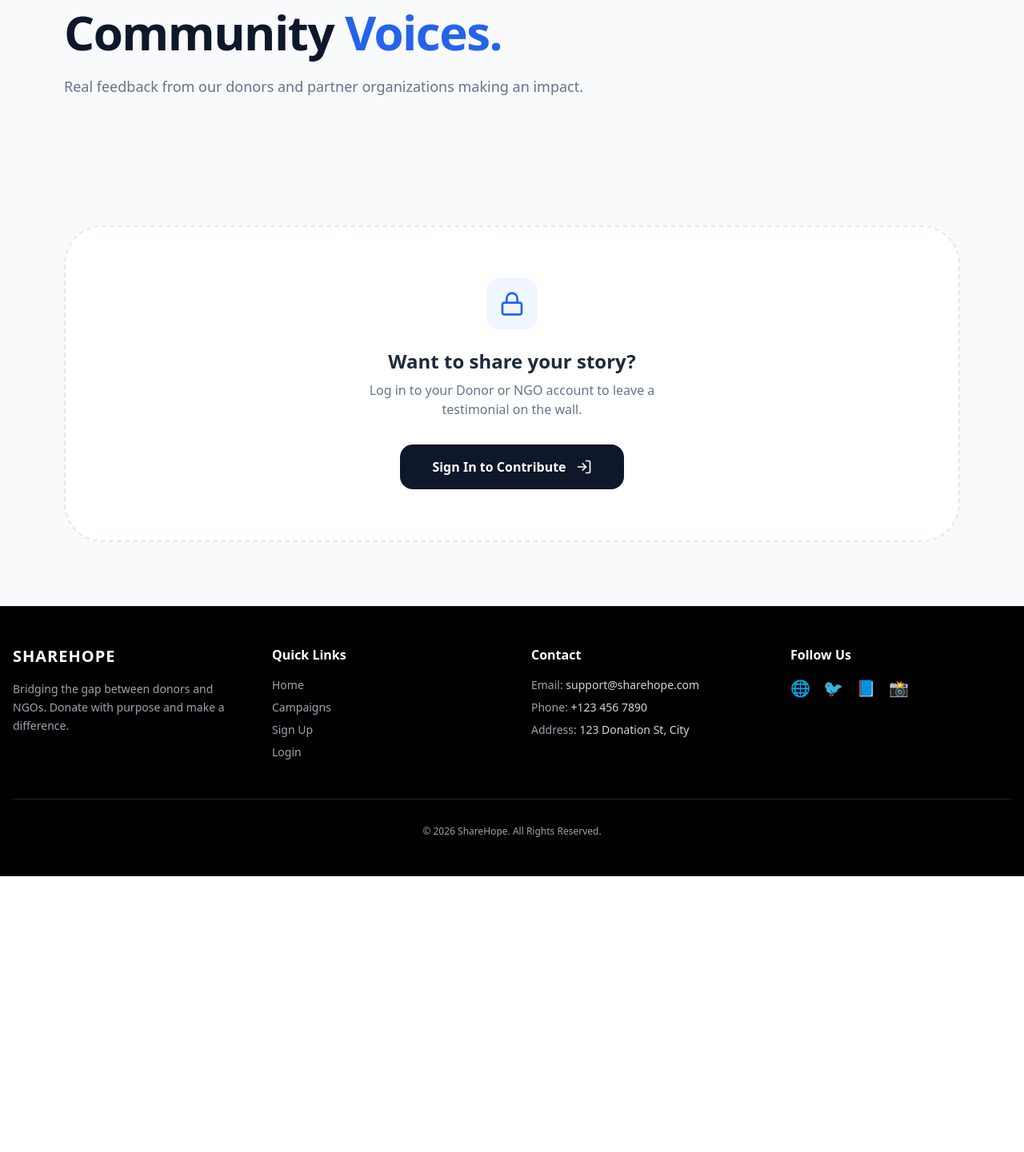
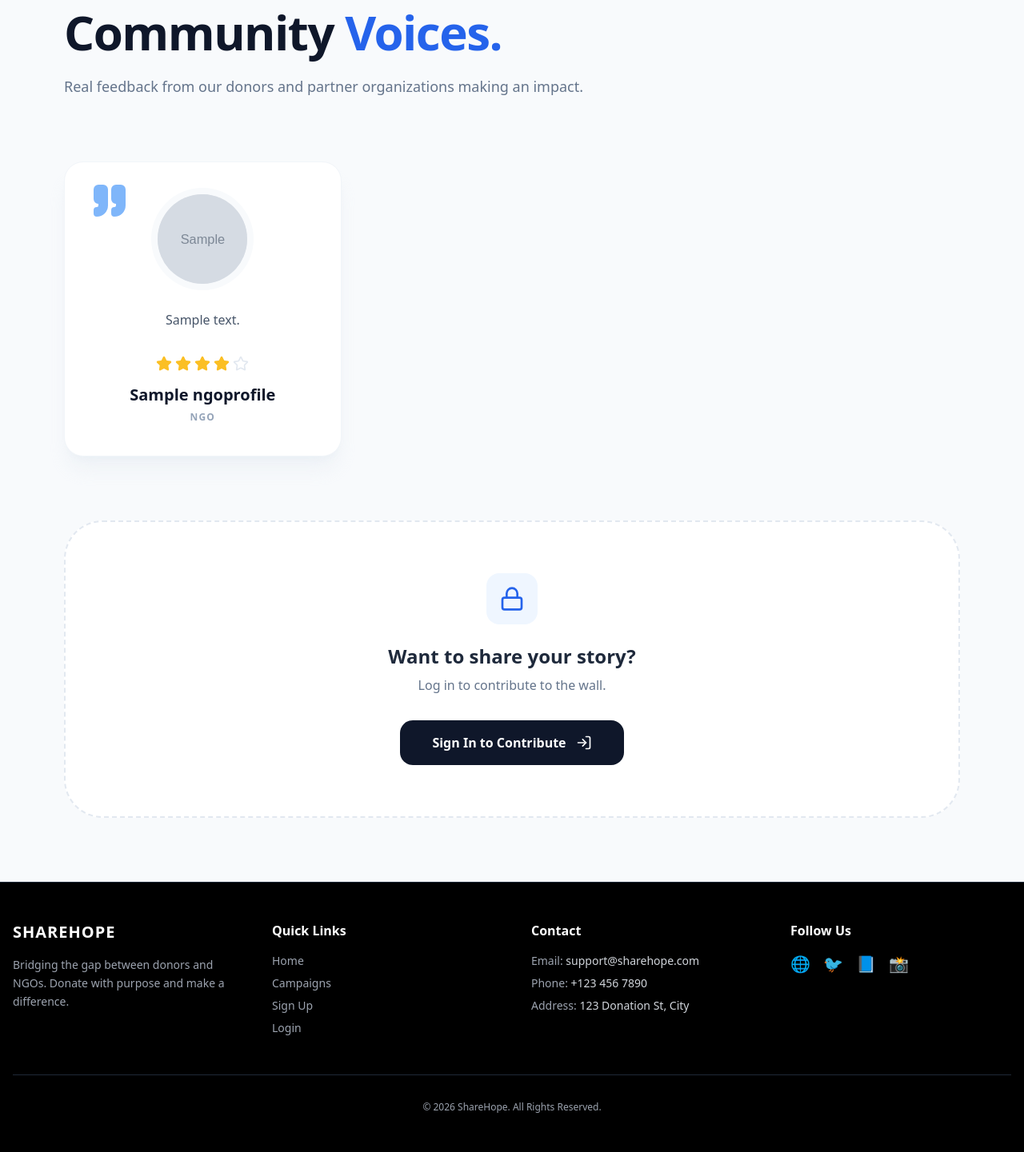
Before and after one commit to bipinjlimbu/Donations-Management-System---Django-Project, a Django app: page /testimonials/ in a window 1280 px wide. Shown: the part 174-1615 px from the top of the page at 80% size. Before the commit the page ends 1270 px from the top, so only its background shows below. Run offline with Django 5.2, Linux system fonts and the light colour scheme; tables that the repository leaves empty hold one stand-in row (values such as "Sample post"); grey boxes marked "Sample" are stand-in pictures.

Commit message:
Card Design Changed in Testimonial Page

```diff
--- a/dms_app/templates/main/testimonials_page.html
+++ b/dms_app/templates/main/testimonials_page.html
@@ -31,86 +31,61 @@
                 {% endif %}
             </div>
 
-            <div class="grid grid-cols-1 md:grid-cols-2 lg:grid-cols-3 gap-8">
+            <div class="grid grid-cols-1 md:grid-cols-2 lg:grid-cols-3 gap-10">
                 {% for testimonial in testimonials %}
 
-                {% if testimonial.user.role == 'DONOR' %}
+                <div class="bg-white p-10 rounded-3xl border border-slate-100 shadow-xl shadow-slate-200/40 flex flex-col items-center text-center relative group hover:scale-[1.02] transition-all duration-300">
 
-                <div class="bg-white p-8 rounded-[2.5rem] border border-slate-200 shadow-xl shadow-slate-200/50 flex flex-col justify-between group hover:border-blue-400 transition-all">
-                    <div>
-                        <div class="flex gap-1 text-orange-400 mb-6">
+                    <div class="absolute top-6 left-8 text-blue-400 opacity-80">
+                        <i data-lucide="quote" class="w-12 h-12 fill-current"></i>
+                    </div>
+
+                    <div class="relative mb-8">
+                        <div class="w-28 h-28 rounded-full ring-8 ring-slate-50 overflow-hidden shadow-inner bg-slate-100 flex items-center justify-center">
+                            {% if testimonial.user.profile_image %}
+                                <img src="{{ testimonial.user.profile_image.url }}" class="w-full h-full object-cover">
+                            {% else %}
+                                <span class="text-3xl font-black text-slate-400">{{ testimonial.user.username|slice:":1"|upper }}</span>
+                            {% endif %}
+                        </div>
+                    </div>
+
+                    <p class="text-slate-600 font-medium leading-relaxed text-base mb-8 px-2">
+                        {{ testimonial.message }}
+                    </p>
+
+                    <div class="flex gap-1 mb-4">
                         {% for i in "12345" %}
                             {% if forloop.counter <= testimonial.rating %}
-                                    <i data-lucide="star" class="w-5 h-5 text-orange-400 fill-current"></i>
+                                <i data-lucide="star" class="w-5 h-5 text-amber-400 fill-current"></i>
                             {% else %}
                                 <i data-lucide="star" class="w-5 h-5 text-slate-200"></i>
                             {% endif %}
                         {% endfor %}
                     </div>
-                        <p class="text-slate-700 font-bold italic leading-relaxed text-lg mb-8">
-                            "{{ testimonial.message }}"
+
+                    <div class="mt-auto">
+                        <h4 class="text-xl font-black text-slate-900 leading-tight">
+                            {% if testimonial.user.role == 'DONOR' %}
+                                {{ testimonial.user.donor_profile.full_name }}
+                            {% else %}
+                                {{ testimonial.user.ngo_profile.organization_name }}
+                            {% endif %}
+                        </h4>
+                        <p class="text-xs font-bold text-slate-400 uppercase tracking-widest mt-2">
+                            {% if testimonial.user.role == 'DONOR' %}Donor{% else %}NGO{% endif %}
                         </p>
                     </div>
-                    <div class="flex items-center gap-4 pt-6 border-t border-slate-50">
-                        <div class="w-12 h-12 rounded-2xl bg-orange-100 flex items-center justify-center text-orange-600 font-black text-xl">
-                            {% if testimonial.user.profile_image %}
-                            <img src="{{ testimonial.user.profile_image.url }}" class="w-full h-full rounded-2xl object-cover">
-                            {% else %}
-                            {{ testimonial.user.username|slice:":1"|upper }}
-                            {% endif %}
                 </div>
-                        <div>
-                            <h4 class="font-black text-slate-900 leading-none mb-1">{{ testimonial.user.donor_profile.full_name }}</h4>
-                            <span class="text-[9px] px-2 py-0.5 bg-orange-50 text-orange-600 font-black rounded uppercase tracking-wider">Donor</span>
-                        </div>
-                    </div>
-                </div>
-
-                {% elif testimonial.user.role == 'NGO' %}
-
-                <div class="bg-[#0F172A] p-8 rounded-[2.5rem] text-white relative overflow-hidden shadow-2xl flex flex-col justify-between">
-                    <div class="absolute -top-10 -right-10 w-32 h-32 bg-blue-600/20 rounded-full blur-3xl"></div>
-                    <div class="relative z-10">
-                        <div class="flex gap-1 text-orange-400 mb-6">
-                            {% for i in "12345" %}
-                                {% if forloop.counter <= testimonial.rating %}
-                                    <i data-lucide="star" class="w-5 h-5 text-orange-400 fill-current"></i>
-                                {% else %}
-                                    <i data-lucide="star" class="w-5 h-5 text-slate-200"></i>
-                                {% endif %}
-                            {% endfor %}
-                        </div>
-                        <p class="text-slate-200 font-bold italic leading-relaxed text-lg mb-8">
-                            "{{ testimonial.message }}"
-                        </p>
-                    </div>
-                    <div class="flex items-center gap-4 pt-6 border-t border-slate-800 relative z-10">
-                        <div class="w-12 h-12 rounded-2xl bg-blue-600 flex items-center justify-center text-white font-black text-xl">
-                            {% if testimonial.user.profile_image %}
-                            <img src="{{ testimonial.user.profile_image.url }}" class="w-full h-full rounded-2xl object-cover">
-                            {% else %}
-                            {{ testimonial.user.username|slice:":1"|upper }}
-                            {% endif %}
-                        </div>
-                        <div>
-                            <h4 class="font-black text-white leading-none mb-1">{{ testimonial.user.ngo_profile.organization_name }}</h4>
-                            <span class="text-[9px] px-2 py-0.5 bg-blue-500/20 text-blue-400 font-black rounded uppercase tracking-wider">NGO Partner</span>
-                        </div>
-                    </div>
-                </div>
-
-                {% endif %}
 
                 {% empty %}
                 <div class="bg-slate-50 border-2 border-dashed border-slate-200 rounded-3xl p-16 text-center col-span-full">
                     <div class="w-16 h-16 bg-white rounded-full flex items-center justify-center mx-auto mb-4 shadow-sm">
-                        <i data-lucide="coffee" class="w-8 h-8 text-slate-300"></i>
+                        <i data-lucide="message-square" class="w-8 h-8 text-slate-300"></i>
                     </div>
                     <p class="text-slate-500 font-bold text-lg">No testimonials yet!</p>
-                    <p class="text-slate-400 text-sm">Be the first to share your experience with ShareHope.</p>
                 </div>
                 {% endfor %}
-
             </div>
 
             {% if not user.is_authenticated %}
@@ -119,7 +94,7 @@
                     <i data-lucide="lock" class="w-8 h-8"></i>
                 </div>
                 <h4 class="text-2xl font-black text-slate-800 mb-2">Want to share your story?</h4>
-                <p class="text-slate-500 mb-8 max-w-sm mx-auto font-medium">Log in to your Donor or NGO account to leave a testimonial on the wall.</p>
+                <p class="text-slate-500 mb-8 max-w-sm mx-auto font-medium">Log in to contribute to the wall.</p>
                 <a href="/login" class="inline-flex items-center gap-3 px-10 py-4 bg-slate-900 text-white font-black rounded-2xl hover:bg-blue-600 transition-all">
                     Sign In to Contribute
                     <i data-lucide="log-in" class="w-5 h-5"></i>
--- a/static/src/styles.css
+++ b/static/src/styles.css
@@ -416,7 +416,7 @@ Ensure the default browser behavior of the `hidden` attribute.
   display: none;
 }
 
-.-translate-y-1\/2, .rotate-\[-5deg\], .transform, .hover\:-translate-y-1, .hover\:-translate-y-2, .hover\:-translate-y-0\.5, .hover\:-translate-y-0, .hover\:scale-110, .hover\:scale-105, .active\:translate-y-0, .active\:scale-\[0\.98\], .active\:scale-95, .active\:scale-90, .group-hover\:translate-x-1, .group-hover\:-translate-y-1, .group-hover\:-translate-x-1, .group-hover\:rotate-90, .group-hover\:scale-110, .group-hover\:scale-105, .group-hover\:scale-125 {
+.-translate-y-1\/2, .rotate-\[-5deg\], .transform, .hover\:-translate-y-1, .hover\:-translate-y-2, .hover\:-translate-y-0\.5, .hover\:-translate-y-0, .hover\:scale-110, .hover\:scale-105, .hover\:scale-\[1\.02\], .active\:translate-y-0, .active\:scale-\[0\.98\], .active\:scale-95, .active\:scale-90, .group-hover\:translate-x-1, .group-hover\:-translate-y-1, .group-hover\:-translate-x-1, .group-hover\:scale-110, .group-hover\:scale-105 {
   --tw-translate-x: 0;
   --tw-translate-y: 0;
   --tw-rotate: 0;
@@ -439,7 +439,7 @@ Ensure the default browser behavior of the `hidden` attribute.
   --tw-shadow-colored: 0 0 #0000;
 }
 
-.ring-2, .ring-4, .ring-1, .focus\:ring-2, .focus\:ring-4 {
+.ring-2, .ring-4, .ring-1, .ring-8, .focus\:ring-2, .focus\:ring-4 {
   --tw-ring-inset: var(--tw-empty,/*!*/ /*!*/);
   --tw-ring-offset-width: 0px;
   --tw-ring-offset-color: #fff;
@@ -646,6 +646,14 @@ Ensure the default browser behavior of the `hidden` attribute.
   right: -2.5rem;
 }
 
+.top-6 {
+  top: 1.5rem;
+}
+
+.left-8 {
+  left: 2rem;
+}
+
 .z-10 {
   z-index: 10;
 }
@@ -2706,18 +2644,9 @@ Ensure the default browser behavior of the `hidden` attribute.
   color: rgb(74 222 128 / var(--tw-text-opacity));
 }
 
-.text-orange-500 {
-  --tw-text-opacity: 1;
-  color: rgb(249 115 22 / var(--tw-text-opacity));
-}
-
-.text-orange-700 {
-  --tw-text-opacity: 1;
-  color: rgb(194 65 12 / var(--tw-text-opacity));
-}
-
-.text-orange-400\/70 {
-  color: rgb(251 146 60 / 0.7);
+.text-amber-400 {
+  --tw-text-opacity: 1;
+  color: rgb(251 191 36 / var(--tw-text-opacity));
 }
 
 .line-through {
@@ -2755,6 +2684,10 @@ Ensure the default browser behavior of the `hidden` attribute.
 
 .opacity-30 {
   opacity: 0.3;
+}
+
+.opacity-80 {
+  opacity: 0.8;
 }
 
 .shadow-xl {
@@ -2874,6 +2807,11 @@ Ensure the default browser behavior of the `hidden` attribute.
   --tw-shadow: var(--tw-shadow-colored);
 }
 
+.shadow-slate-200\/40 {
+  --tw-shadow-color: rgb(226 232 240 / 0.4);
+  --tw-shadow: var(--tw-shadow-colored);
+}
+
 .outline-none {
   outline: 2px solid transparent;
   outline-offset: 2px;
@@ -2897,6 +2835,12 @@ Ensure the default browser behavior of the `hidden` attribute.
   box-shadow: var(--tw-ring-offset-shadow), var(--tw-ring-shadow), var(--tw-shadow, 0 0 #0000);
 }
 
+.ring-8 {
+  --tw-ring-offset-shadow: var(--tw-ring-inset) 0 0 0 var(--tw-ring-offset-width) var(--tw-ring-offset-color);
+  --tw-ring-shadow: var(--tw-ring-inset) 0 0 0 calc(8px + var(--tw-ring-offset-width)) var(--tw-ring-color);
+  box-shadow: var(--tw-ring-offset-shadow), var(--tw-ring-shadow), var(--tw-shadow, 0 0 #0000);
+}
+
 .ring-slate-100 {
   --tw-ring-opacity: 1;
   --tw-ring-color: rgb(241 245 249 / var(--tw-ring-opacity));
```
Also changed, not shown: other parts of static/src/styles.css (+79 -154 lines). Lines whose indentation alone changed are shown as unchanged.
